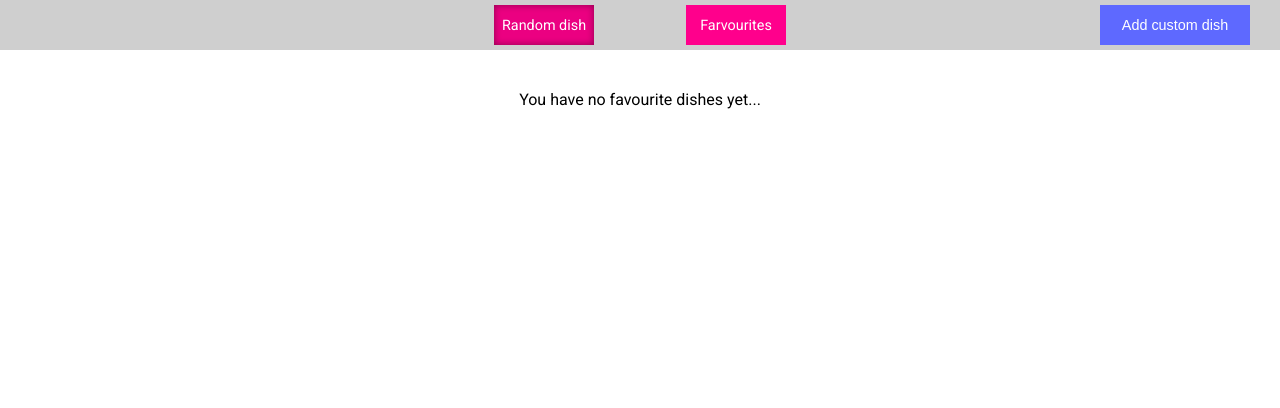
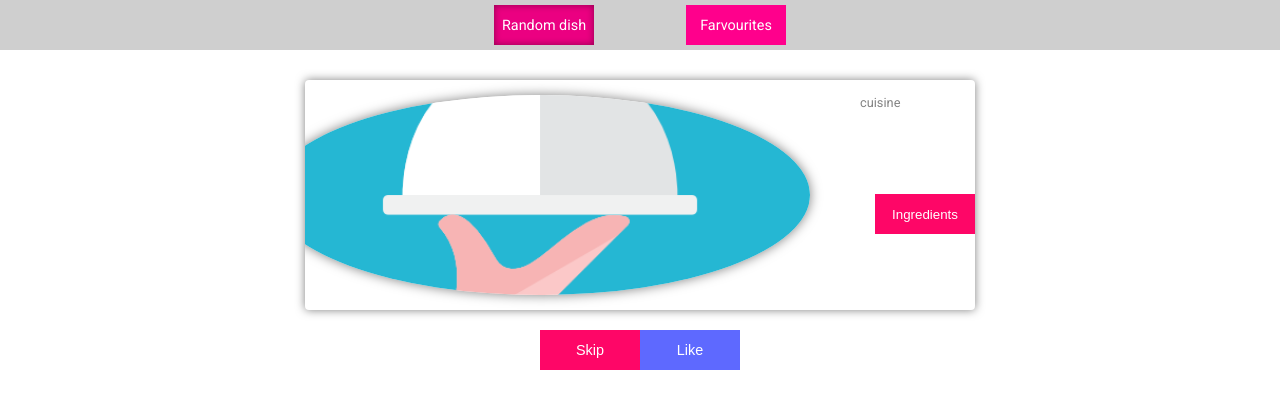
Before and after one commit to Blazhkomikhail/headworks, a React app: page /#/ in a window 1280 px wide. Before the commit this address led to /#/favourites. Shown: the top 408 px of the page. Built offline with nearby package versions, Linux system fonts and the light colour scheme; no server answers.

Commit message:
feat: style main buttons

```diff
--- a/src/components/AddRecipeModal/AddRecipeModal.tsx
+++ b/src/components/AddRecipeModal/AddRecipeModal.tsx
@@ -47,9 +47,10 @@
     if (localStorage.getItem('recipes')) {
       updateStorageData(customDish, addDishHandler, addDishHandler);
     }
-    console.log(customDish)
+
     setTimeout(() => {
       destroyHandler();
+      window.location.reload(); //TO DO
     }, DESTROY_DELAY)
   }
 
--- a/src/components/MainButtons/MainButtons.tsx
+++ b/src/components/MainButtons/MainButtons.tsx
@@ -3,6 +3,7 @@
 import createStorageData from "../../utils/createStorageData";
 import updateStorageData from "../../utils/updateStorageData";
 import Button from "../Button/Button";
+import './mainButton.scss';
 
 interface IMainButtonsProps {
   skipHandler: () => void;
--- a/src/components/MainButtons/mainButton.scss
+++ b/src/components/MainButtons/mainButton.scss
@@ -0,0 +1,28 @@
+.buttons-wrapper {
+  display: flex;
+}
+
+.skip-button,
+.like-button {
+  width: 100px;
+  height: 40px;
+  list-style: none;
+  font-size: 0.9em;
+  color: #fff;
+  border: none;
+
+  &:hover {
+    cursor: pointer;
+  }
+}
+
+.skip-button {
+  background: #fe0667;
+}
+
+.like-button {
+  display: flex;
+  justify-content: center;
+  align-items: center;
+  background: #5e69ff;
+}
```
